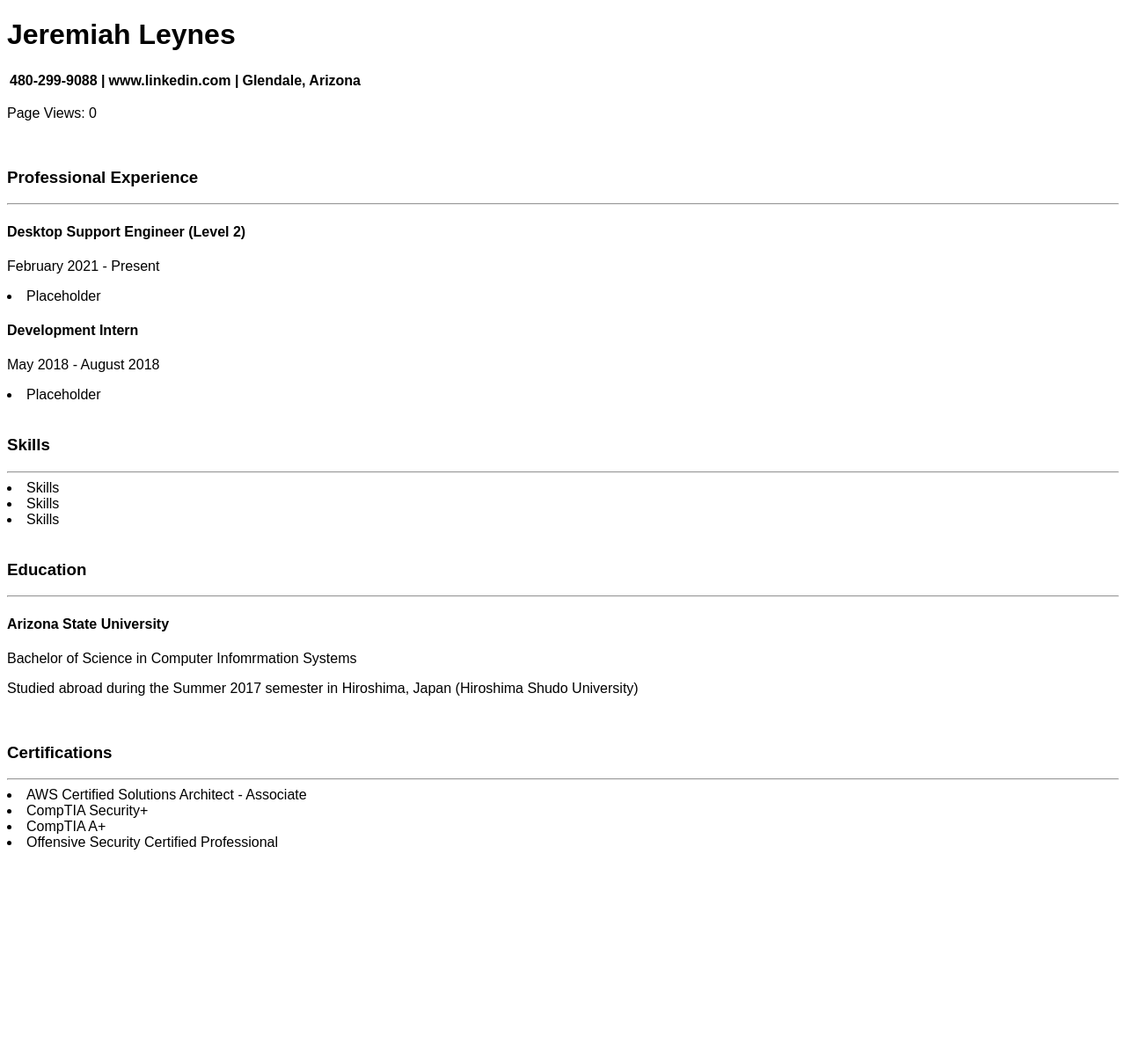
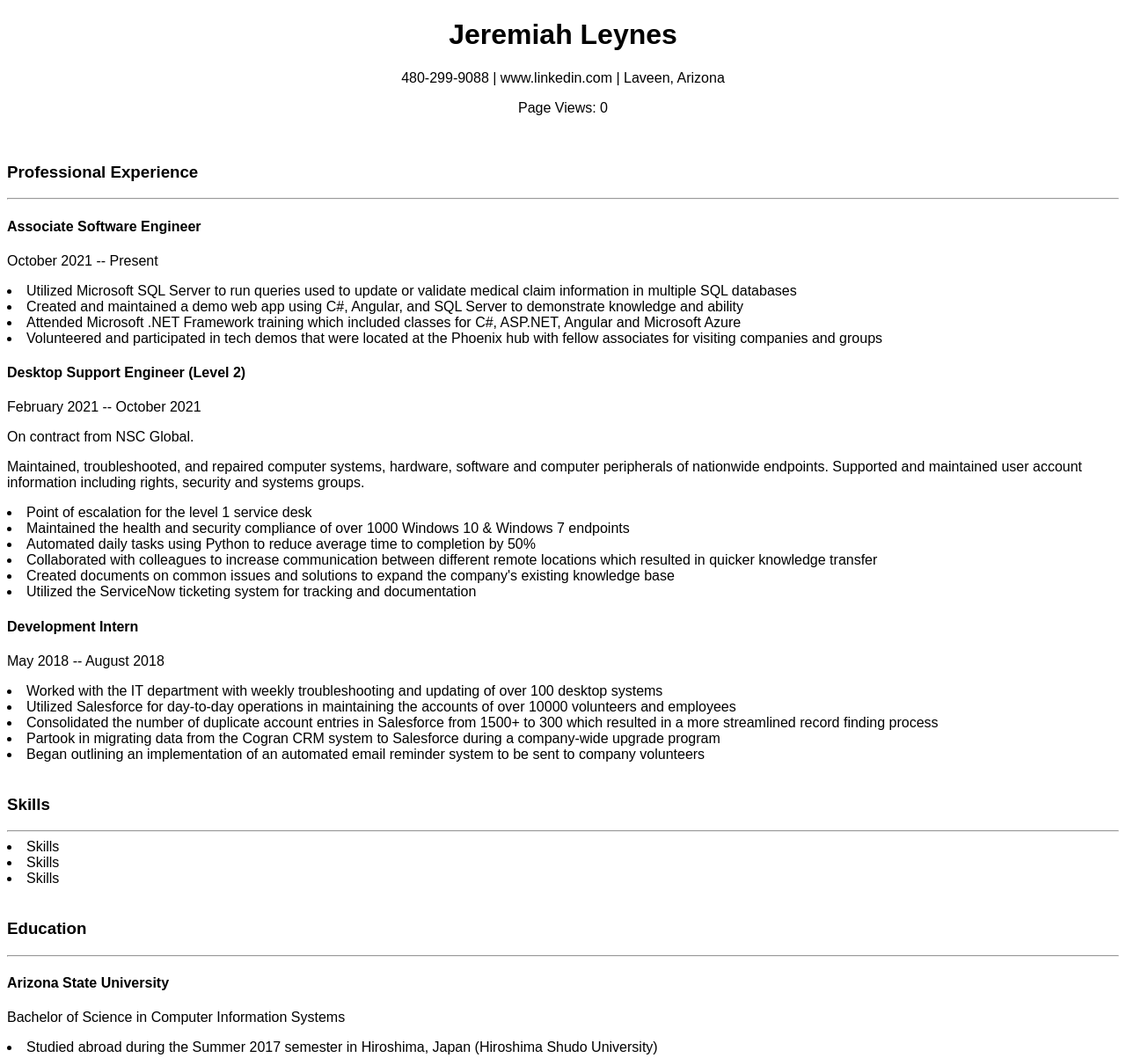
Before and after one commit to jleynes/CloudResumeChallenge-FrontEnd, a plain HTML site: page index.html in a window 1280 px wide. Shown: the top 1203 px of the page at 88% size. Before the commit the page ends 975 px from the top, so only its background shows below. Drawn offline with Linux system fonts and the light colour scheme.

Commit message:
Updated index.html

```diff
--- a/index.html
+++ b/index.html
@@ -6,13 +6,11 @@
     <link rel="stylesheet" href="styles.css">
   </head>
   <body>
-    <div class="Header">
+    <div class="header">
       <h1>Jeremiah Leynes</h1>
       <table>
         <tr>
-          <th>480-299-9088 | </th>
-          <th>www.linkedin.com | </th>
-          <th>Glendale, Arizona</th>
+          480-299-9088 | www.linkedin.com | Laveen, Arizona
         </tr>
       </table>
       <p id="page-counter">Page Views: 0</p>
@@ -20,38 +18,69 @@
 
     <br>
 
+    <div class="experience">
       <h3>Professional Experience</h3>
       <hr>
+      <h4>Associate Software Engineer</h4>
+      <p id="date">October 2021 --  Present</p>
+      <li>Utilized Microsoft SQL Server to run queries used to update or validate medical claim information in multiple SQL databases</li>
+      <li>Created and maintained a demo web app using C#, Angular, and SQL Server to demonstrate knowledge and ability</li>
+      <li>Attended Microsoft .NET Framework training which included classes for C#, ASP.NET, Angular and Microsoft Azure</li>
+      <li>Volunteered and participated in tech demos that were located at the Phoenix hub with fellow associates for visiting companies and groups</li>
+
       <h4>Desktop Support Engineer (Level 2)</h4>
-    <p>February 2021 - Present</p>
-    <li>Placeholder</li>
+      <p id="date">February 2021 -- October 2021</p>
+
+      <p>On contract from NSC Global.</p>
+
+      <p>Maintained, troubleshooted, and repaired computer systems, hardware, software and computer peripherals of nationwide endpoints. Supported and maintained user account information including rights, security and systems groups.</p>
+
+      <li>Point of escalation for the level 1 service desk</li>
+      <li>Maintained the health and security compliance of over 1000 Windows 10 & Windows 7 endpoints</li>
+      <li>Automated daily tasks using Python to reduce average time to completion by 50% </li>
+      <li>Collaborated with colleagues to increase communication between different remote locations which resulted in quicker knowledge transfer</li>
+      <li>Created documents on common issues and solutions to expand the company's existing knowledge base</li>
+      <li>Utilized the ServiceNow ticketing system for tracking and documentation</li>
+
       <h4>Development Intern</h4>
-    <p>May 2018 - August 2018</p>
-    <li>Placeholder</li>
+      <p id="date">May 2018 -- August 2018</p>
+      <li>Worked with the IT department with weekly troubleshooting and updating of over 100 desktop systems</li>
+      <li>Utilized Salesforce for day-to-day operations in maintaining the accounts of over 10000 volunteers and employees</li>
+      <li>Consolidated the number of duplicate account entries in Salesforce from 1500+ to 300 which resulted in a more streamlined record finding process</li>
+      <li>Partook in migrating data from the Cogran CRM system to Salesforce during a company-wide upgrade program</li>
+      <li>Began outlining an implementation of an automated email reminder system to be sent to company volunteers</li>
+    </div>
 
     <br>
 
+    <div class="skills">
       <h3>Skills</h3>
       <hr>
       <li>Skills</li>
       <li>Skills</li>
       <li>Skills</li>
+    </div>
 
     <br>
 
+    <div class="education">
       <h3>Education</h3>
       <hr>
       <h4>Arizona State University</h4>
-    <p>Bachelor of Science in Computer Infomrmation Systems</p>
-    <p>Studied abroad during the Summer 2017 semester in Hiroshima, Japan (Hiroshima Shudo University)</p>
+      <p>Bachelor of Science in Computer Information Systems</p>
+      <li>Studied abroad during the Summer 2017 semester in Hiroshima, Japan (Hiroshima Shudo University)</li>
+    </div>
 
     <br>
 
+    <div class="certifications">
       <h3>Certifications</h3>
       <hr>
       <li>AWS Certified Solutions Architect - Associate</li>
+      <li>Microsoft Certified: Azure Fundamentals</li>
+      <li>Offensive Security Certified Professional</li>
       <li>CompTIA Security+</li>
       <li>CompTIA A+</li>
-    <li>Offensive Security Certified Professional</li>
+    </div>
   </body>
 </html>
--- a/styles.css
+++ b/styles.css
@@ -1,3 +1,8 @@
 body {
   font-family: sans-serif;
 }
+
+.header {
+  text-align: center;
+  margin: auto;
+}
```
Lines whose indentation alone changed are shown as unchanged.
